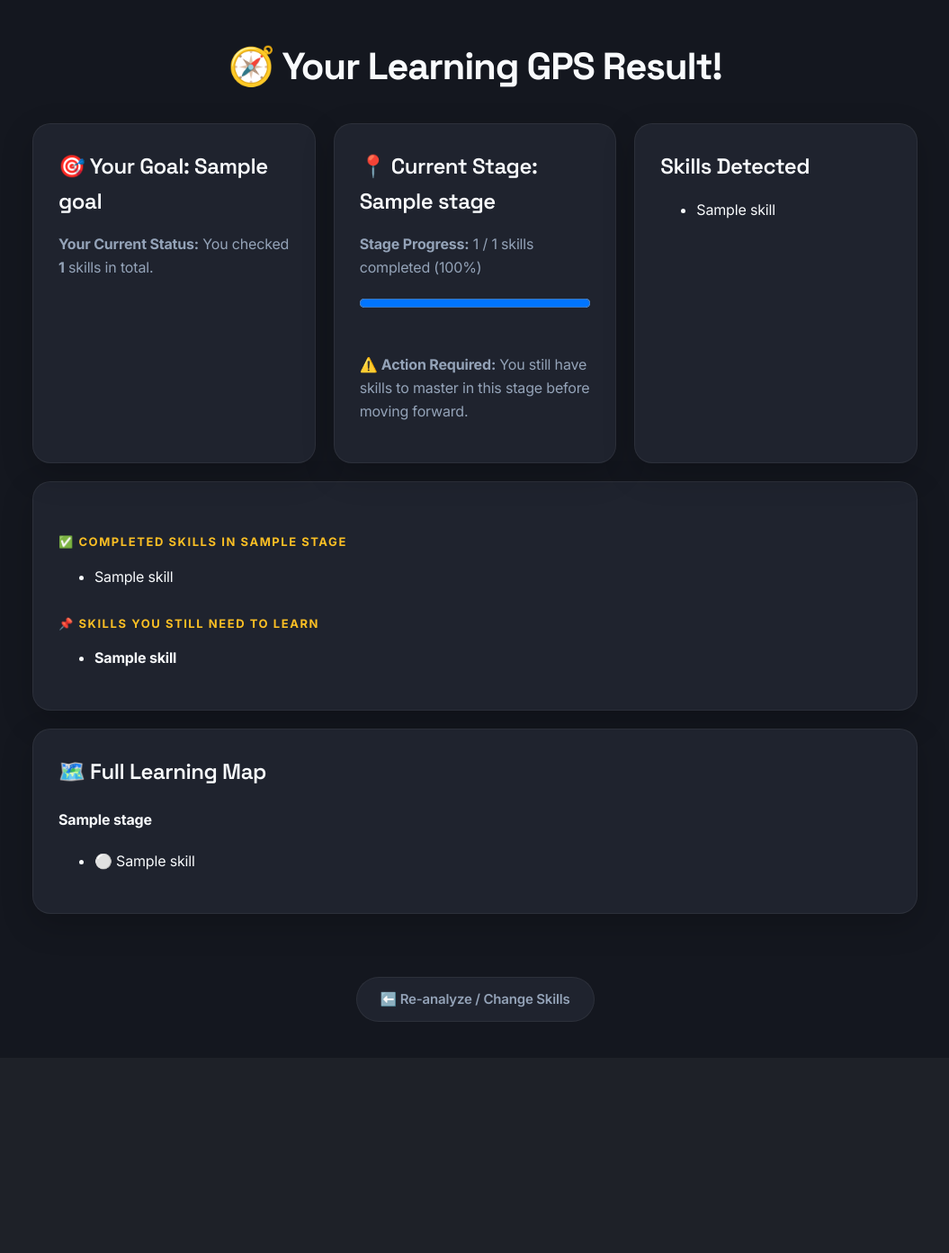
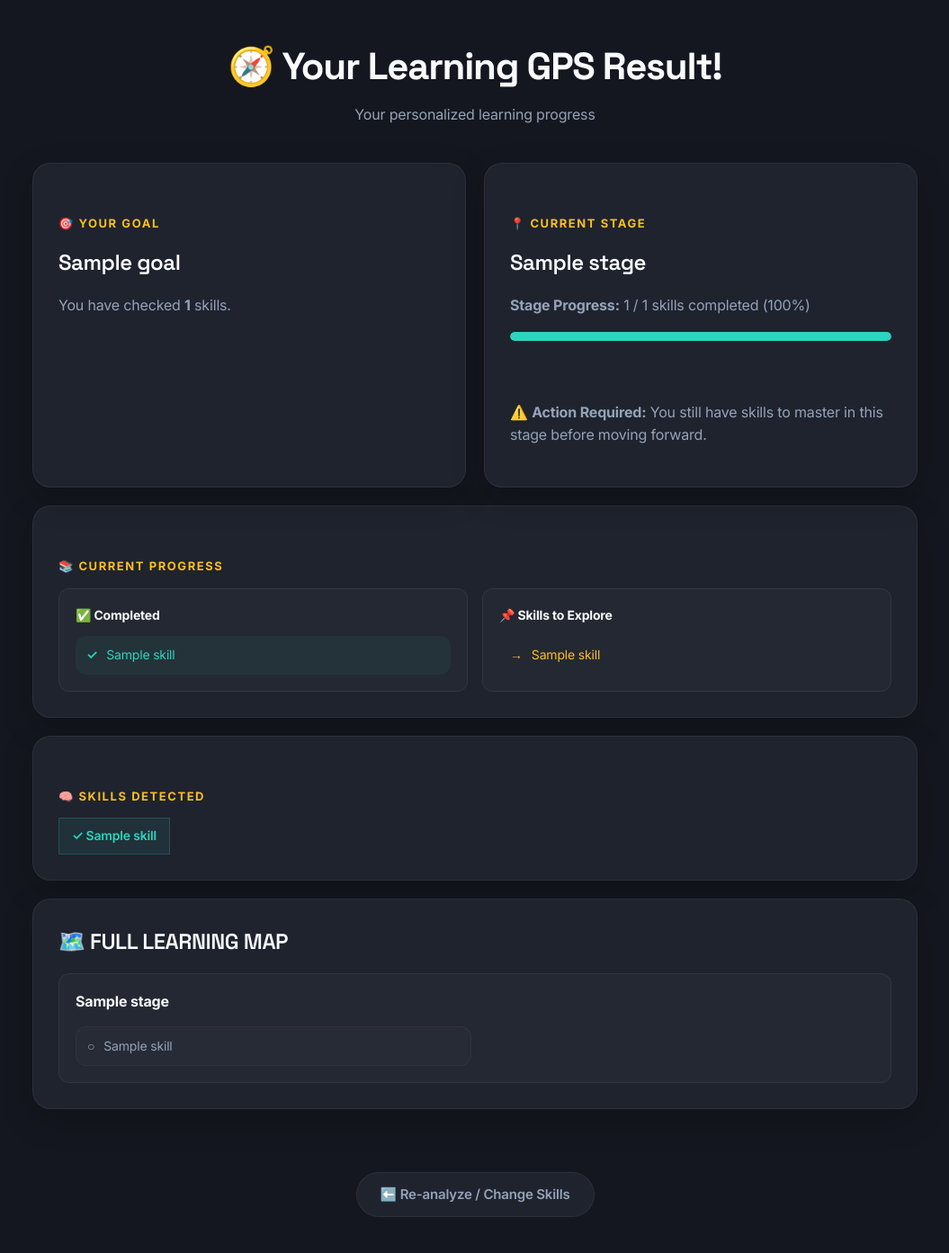
Before and after one commit to yelzz-hub/learning-gps, a Flask app: template templates/result.html in a window 1280 px wide. Shown: the whole page at 90% size, without its empty margins (112-1167 px from the left). Before the commit the page ends 1136 px from the top, so only its background shows below. Run offline with Flask 3, Linux system fonts and the light colour scheme; the template is opened without the code that fills it: most values are stand-ins (such as "Sample title", 1, 10 or a date in 2020).

Commit message:
Redesign result page

```diff
--- a/static/style.css
+++ b/static/style.css
@@ -555,4 +555,166 @@ form[action="/analyze"] .submit-area {
     .skills-list {
         grid-template-columns: 1fr;
     }
+    .progress-grid {
+        grid-template-columns: 1fr;
+    }
+    .map-skills{
+        grid-template-columns: 1fr;
+    }
+
 }
+
+/* =========================
+   SKILL CHIPS
+   ========================= */
+
+.skill-chips {
+    display: flex;
+    flex-wrap: wrap;
+    gap: 10px;
+}
+
+.skill-chip {
+    display: inline-block;
+    padding: 8px 14px;
+    background-color: rgba(45, 212, 191, 0.08);
+    border: 1px solid rgba(45, 212, 191, 0.2);
+    border-radius: war(--radius-pill);
+    color: var(--accent-teal);
+    font-size: 14px;
+    font-weight: 600;
+}
+
+/* =========================
+   CURRENT PROGRESS
+   ========================= */
+
+.progress-grid {
+    display: grid;
+    grid-template-columns: repeat(2, 1fr);
+    gap: 16px;
+}
+
+.progress-section {
+    padding: 18px;
+    background: rgba(255, 255, 255, 0.025);
+    border: 1px solid var(--border-subtle);
+    border-radius: var(--radius-md);
+}
+
+.progress-section h4 {
+    margin: 0 0 12px;
+    color: var(--text-main);
+    font-size: 14px;
+}
+
+.progress-list {
+    display: flex;
+    flex-direction: column;
+    gap: 8px;
+}
+
+.progress-item {
+    display: flex;
+    align-items: center;
+    gap: 10px;
+
+    padding: 10px 12px;
+    border-radius: var(--radius-md);
+    color: var(--text-muted);
+    font-size: 14px;
+}
+
+.completed-item {
+    background: rgba(45, 212, 191, 0.06);
+    color: var(--accent-teal)
+}
+
+.missing-item {
+    background: rgba(251, 191, 36, 0,06);
+    color: var(--accent-gold);
+}
+
+.progress-icon {
+    font-weight: 700;
+}
+
+/* =========================
+   FULL LEARNING MAP
+   ========================= */
+
+.learning-map {
+    display: flex;
+    flex-direction: column;
+    gap: 24px;
+}
+
+.map-stage {
+    padding: 18px;
+    background: rgba(225, 255, 255, 0.025);
+    border: 1px solid var(--border-subtle);
+    border-radius: var(--radius-md);
+}
+
+.map-stage h4 {
+    margin: 0 0 14px;
+    color: var(--text-main);
+    font-size: 16px;
+    font-weight: 700;
+}
+
+.map-skills {
+    display: grid;
+    grid-template-columns: repeat(2, 1fr);
+    gap: 8px;
+}
+
+.map-skill {
+    display: flex;
+    align-items: center;
+    gap: 10px;
+    padding: 10px 12px;
+    border-radius: var(--radius-md);
+    font-size: 14px;
+}
+
+.skill-completed {
+    background: rgba(45, 212, 191, 0.06);
+    color: #22d3ee;
+}
+
+.skill-incomplete {
+    background: rgba(255, 255, 255, 0.015);
+    border: 1px solid rgba(255, 255, 255, 0.04);
+    color: var(--text-muted);
+}
+
+.map-skill span:first-child {
+    font-weight: 700;
+}
+
+.map-skill:hover {
+    transform: translateY(-2px);
+    background-color: var(--bg-card-hover);
+}
+
+/* =========================
+   STAGE PROGRESS BAR
+   ========================= */
+
+.stage-progress {
+    width: 100%;
+    height: 10px;
+    margin-top: 12px;
+    background: rgba(255, 255, 255, 0.08);
+    border-radius: var(--radius-pill);
+    overflow: hidden;
+}
+
+.stage-progress-bar {
+    width: var(--progress-width);
+    height: 100%;
+    background: var(--accent-teal);
+    border-radius: var(--radius-pill);
+    transition: width 0.4s ease;
+}
--- a/templates/result.html
+++ b/templates/result.html
@@ -5,118 +5,207 @@
     <link rel="stylesheet" href="{{ url_for('static', filename='style.css') }}">
 </head>
 <body>
+    <header class="page-header">
         <h1>🧭 Your Learning GPS Result!</h1>
+        <p>
+            Your personalized learning progress
+        </p>
+    </header>
 
     <div class="top-cards">
 
-        <div class="card">
-            <h2>🎯 Your Goal: {{ goal }}</h2>
+        <div class="card result-card">
+            <h3>🎯 YOUR GOAL</h3>
+            <h2>{{ goal }}</h2>
             <p>
-                <strong>Your Current Status:</strong> You checked
-                <strong> {{ matched_skills | length }}</strong> skills in total.
+                You have checked
+                <strong> {{ matched_skills | length }}</strong>
+                skills.
             </p>
         </div>
 
-        <div class="card">
-            <h2>📍 Current Stage: {{ current_stage.stage }}</h2>
+        <div class="card result-card">
+            <h3>📍 CURRENT STAGE</h3>
+            <h2>{{ current_stage.stage }}</h2>
 
             {% if current_stage.stage != "Roadmap Complete" %}
+
                 {% set total = stage_completion.total_skills %}
                 {% set completed = stage_completion.completed_skills | length %}
                 {% set percentage = (completed / total * 100) | round | int if total > 0 else 0 %}
 
-                <p><strong>Stage Progress:</strong> {{ completed }} / {{ total }} skills completed ({{ percentage }}%)</p>
+                <p>
+                    <strong>Stage Progress:</strong>
+                    {{ completed }} / {{ total }}
+                    skills completed ({{ percentage }}%)
+                </p>
 
-                <progress
-                    value="{{ completed }}"
-                    max="{{ total }}"
-                    style="width: 100%; height: 20px;">
-                </progress>
+                <div class="stage-progress">
+                    <div
+                        class="stage-progress-bar"
+                        style="--progress-width: {{ percentage }}%;">
+                    </div>
+                </div>
 
                 <br><br>
 
                 {% if stage_completion.is_complete %}
-                    <p>🎊 <strong>Congratulations!</strong> You have completed all skills in this stage!</p>
+
+                    <p>
+                        🎊 <strong>Congratulations!</strong> You have completed all skills in this stage!
+                    </p>
+
                     {% if next_stage %}
-                        <p>🚀 <strong>Next Up:</strong> Prepare to start <strong>{{ next_stage.name }}</strong></p>
+
+                        <p>
+                            🚀 <strong>Next Up:</strong> Prepare to start <strong>{{ next_stage.name }}</strong>
+                        </p>
+
                     {% endif %}
+
                 {% else %}
-                    <p>⚠️ <strong>Action Required:</strong> You still have skills to master in this stage before moving forward.</p>
+
+                    <p>
+                        ⚠️ <strong>Action Required:</strong> You still have skills to master in this stage before moving forward.
+                    </p>
+
                 {% endif %}
+
             {% else %}
-                <p>🏆 <strong>Awesome Job!</strong> You have completed the entire roadmap!</p>
+
+                <p>
+                    🏆 <strong>Awesome Job!</strong> You have completed the entire roadmap!
+                </p>
+
+            {% endif %}
+        </div>
+    </div>
+
+    {% if current_stage.stage != "Roadmap Complete" %}
+
+        <div class="card result-card">
+
+            <h3>📚 CURRENT PROGRESS</h3>
+
+            <div class="progress-grid">
+
+                <div class="progress-section">
+
+                    <h4>✅ Completed</h4>
+
+                    {% if stage_completion.completed_skills %}
+
+                        <div class="progress-list">
+
+                            {% for skill in stage_completion.completed_skills %}
+                                <div class="progress-item completed-item">
+                                    <span class="progress-icon">✓</span>
+                                    <span>{{ skill }}</span>
+                                </div>
+                            {% endfor %}
+                        </div>
+                    {% else %}
+                        <p>
+                            No skills completed in this stage yet.
+                        </p>
                     {% endif %}
                 </div>
 
-        <div class="card">
-            <h2>Skills Detected</h2>
+                <div class="progress-section">
+
+                    <h4>📌 Skills to Explore</h4>
+
+                    {% if stage_completion.missing_skills %}
+
+                        <div class="progress-list">
+
+                            {% for skill in stage_completion.missing_skills %}
+
+                                <div class="progress-item missing-item">
+                                    <span class="progress-icon">→</span>
+                                    <span>{{ skill }}</span>
+                                </div>
+
+                            {% endfor %}
+                        </div>
+                    {% else %}
+                        <p>
+                            All skills in this stage are completed!
+                        </p>
+                    {% endif %}
+                </div>
+            </div>
+        </div>
+    {% endif %}
+
+    <div class="card result-card">
+        <h3>🧠 SKILLS DETECTED</h3>
         {% if matched_skills %}
-                <ul>
+            <div class="skill-chips">
                 {% for skill in matched_skills %}
-                        <li>{{ skill }}</li>
+
+                    <span class="skill-chip">
+                        ✓ {{ skill }}
+                    </span>
+
                 {% endfor %}
-                </ul>
+            </div>
         {% else %}
-                <p>No matching skills were detected.</p>
+            <p>
+                No matching skills were detected.
+            </p>
         {% endif %}
     </div>
 
-    </div>
+    <div class="card result-card">
 
+        <h2>🗺️ FULL LEARNING MAP</h2>
 
+        <div class="learning-map">
 
-    {% if current_stage.stage != "Roadmap Complete" %}
-        <div class="card">
-            <h3>✅ Completed Skills in {{ current_stage.stage }}</h3>
-            {% if stage_completion.completed_skills %}
-                <ul>
-                    {% for skill in stage_completion.completed_skills %}
-                        <li>{{ skill }}</li>
-                    {% endfor %}
-                </ul>
+            {% for stage in learning_map["stages"] %}
+                {% if stage["skills"] %}
+
+                    <div class="map-stage">
+
+                        <h4>{{ stage["name"] }}</h4>
+
+                        <div class="map-skills">
+
+                            {% for skill in stage["skills"] %}
+
+                                <div class="map-skill
+                                    {% if skill in matched_skills %}
+                                        skill-completed
                                     {% else %}
-                <p><em>No skills completed in this stage yet. Start with the missing skills below!</em></p>
+                                        skill-incomplete
                                     {% endif %}
+                                ">
 
-            <h3>📌 Skills You Still Need to Learn</h3>
-            {% if stage_completion.missing_skills %}
-                <ul>
-                    {% for skill in stage_completion.missing_skills %}
-                        <li><strong>{{ skill }}</strong></li>
-                    {% endfor %}
-                </ul>
+                                    {% if skill in matched_skills %}
+                                        <span>✓</span>
+                                        <del>{{ skill }}</del>
                                     {% else %}
-                <p><em>All skills in this stage are completed!</em></p>
+                                        <span>○</span>
+                                        <span>{{ skill }}</span>
                                     {% endif %}
                                 </div>
-
-    {% endif %}
-
-    <div class="card">
-        <h2>🗺️ Full Learning Map</h2>
-        {% for stage in learning_map["stages"] %}
-            {% if stage["skills"] %}
-                <h4>{{ stage["name"] }}</h4>
-                <ul>
-                    {% for skill in stage["skills"] %}
-                        <li>
-                            {% if skill in matched_skills %}
-                               ✅ <del>{{ skill }}</del>
-                            {% else %}
-                               ⚪ {{ skill }}
-                            {% endif %}
-                        </li>
                             {% endfor %}
-                </ul>
+                        </div>
+                    </div>
             {% endif %}
         {% endfor %}
     </div>
+</div>
 
     <br>
+
     <div class="back-button-area">
+
         <a href="/" class="back-button">
             ⬅️ Re-analyze / Change Skills
         </a>
+
     </div>
 </body>
 </html>
```
Lines whose indentation alone changed are shown as unchanged.
